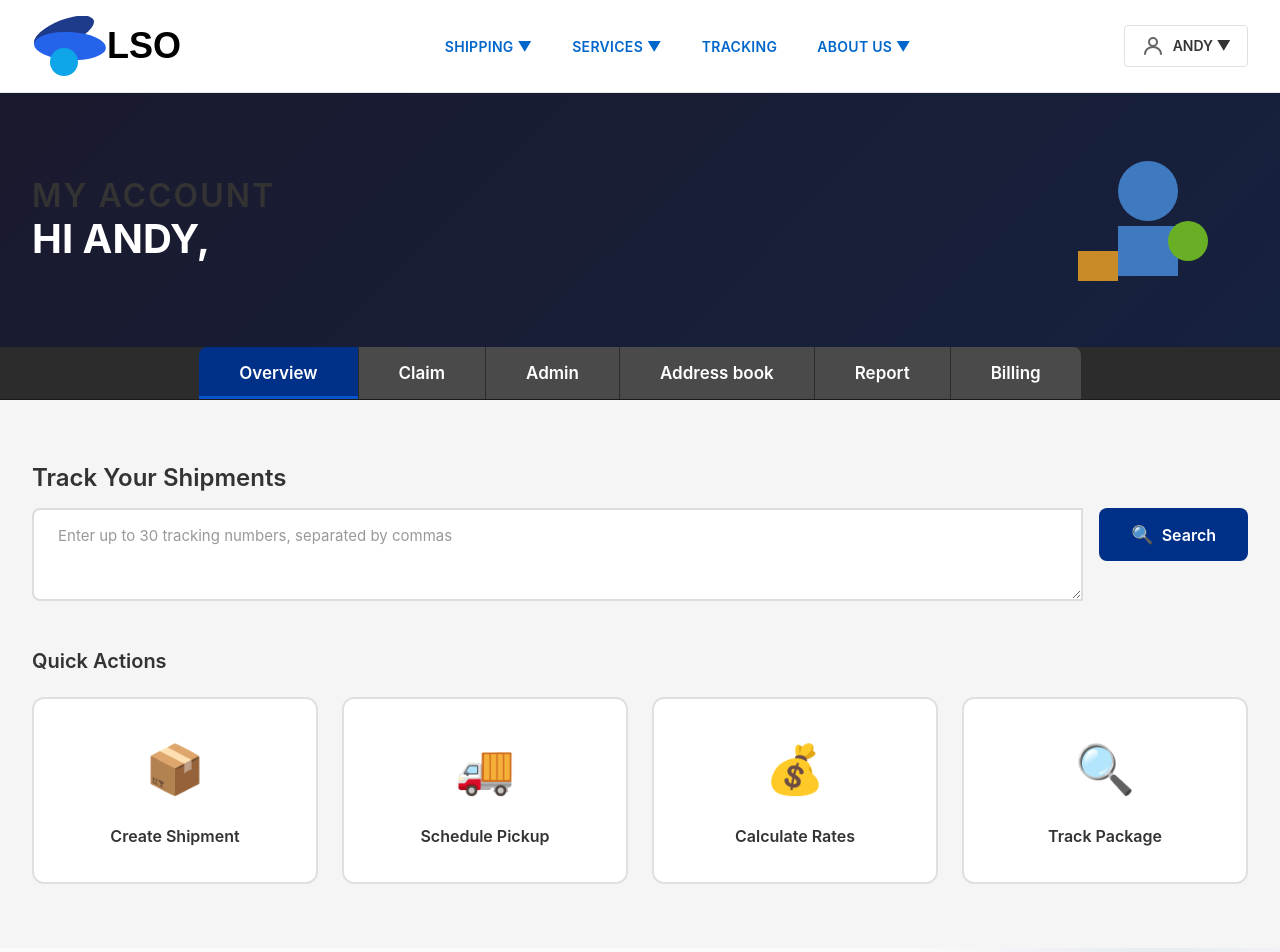
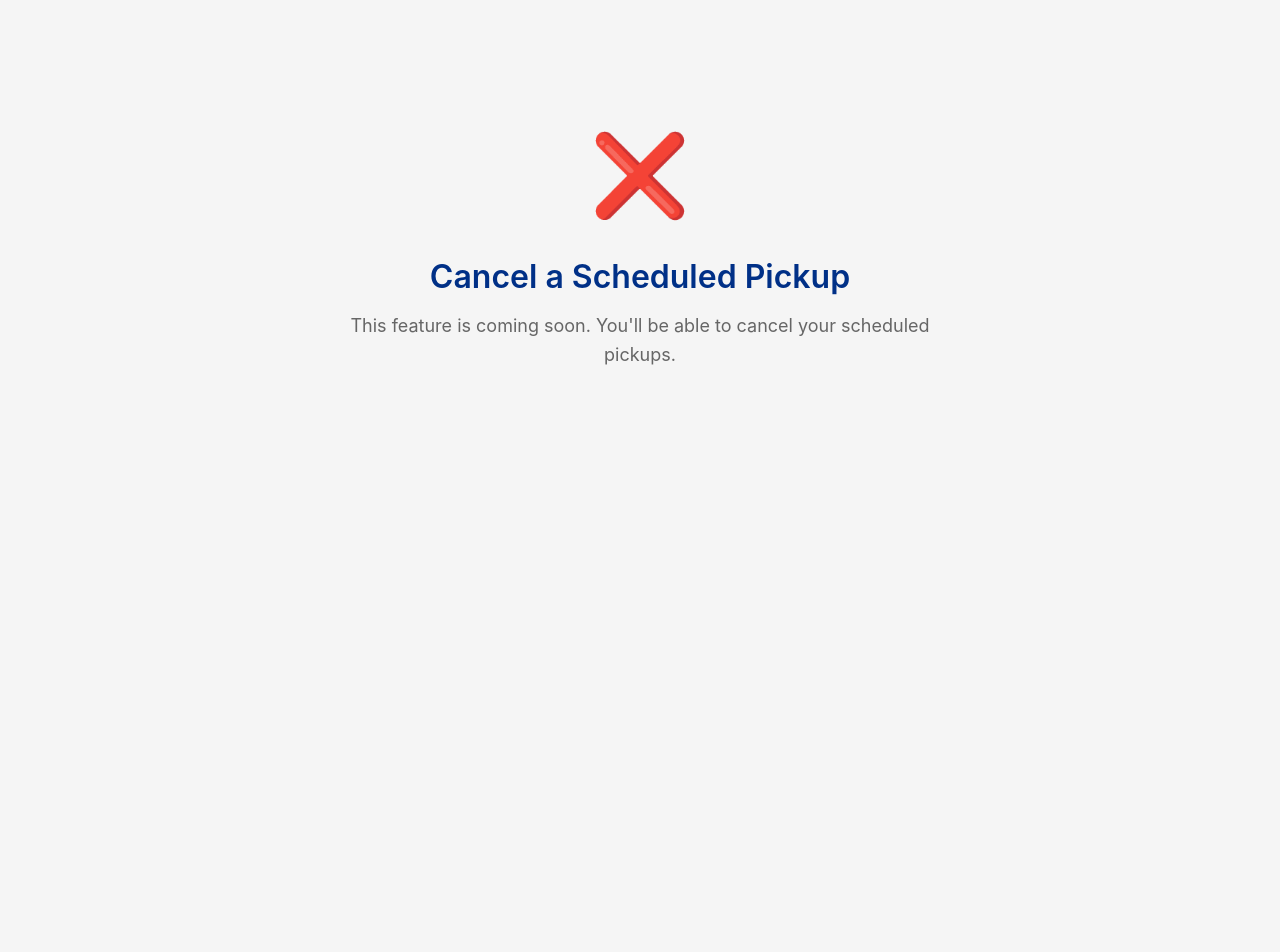
Before and after one commit to WYJade/LSO-WebSite-Project, a React (Create React App) app in the folder lso-account-dashboard/: page /cancel-pickup in a window 1280 px wide. Before the commit this address led to /. Shown: the top 952 px of the page. After the commit the page ends 800 px from the top, so only its background shows below. Built offline with nearby package versions, Linux system fonts and the light colour scheme; grey boxes are pictures that could not be loaded.

Commit message:
Update Quick Actions cards and add Schedule/Cancel Pickup pages

```diff
--- a/lso-account-dashboard/src/App.tsx
+++ b/lso-account-dashboard/src/App.tsx
@@ -4,6 +4,8 @@ import Dashboard from './pages/Dashboard';
 import TrackPackage from './pages/TrackPackage';
 import ShipWithAccount from './pages/ShipWithAccount';
 import CalculateRates from './pages/CalculateRates';
+import SchedulePickup from './pages/SchedulePickup';
+import CancelPickup from './pages/CancelPickup';
 import { User, UserRole } from './types/models';
 import './styles/theme.css';
 import './styles/global.css';
@@ -29,6 +31,8 @@ function App() {
           <Route path="/tracking" element={<TrackPackage />} />
           <Route path="/ship-with-account" element={<ShipWithAccount />} />
           <Route path="/calculate-rates" element={<CalculateRates />} />
+          <Route path="/schedule-pickup" element={<SchedulePickup />} />
+          <Route path="/cancel-pickup" element={<CancelPickup />} />
           <Route path="/reports" element={<div>Reports Page</div>} />
           <Route path="/delivery-proof" element={<div>Delivery Proof Page</div>} />
           <Route path="/shipping" element={<div>Shipping Page</div>} />
--- /dev/null
+++ b/lso-account-dashboard/src/pages/CancelPickup.css
@@ -0,0 +1,29 @@
+.cancel-pickup-page {
+  min-height: 60vh;
+  display: flex;
+  align-items: center;
+  justify-content: center;
+  padding: 40px 20px;
+}
+
+.cancel-pickup-content {
+  text-align: center;
+  max-width: 600px;
+}
+
+.cancel-pickup-icon {
+  font-size: 80px;
+  margin-bottom: 20px;
+}
+
+.cancel-pickup-content h1 {
+  font-size: 32px;
+  color: #003087;
+  margin-bottom: 16px;
+}
+
+.cancel-pickup-content p {
+  font-size: 18px;
+  color: #666;
+  line-height: 1.6;
+}
--- /dev/null
+++ b/lso-account-dashboard/src/pages/CancelPickup.tsx
@@ -0,0 +1,16 @@
+import React from 'react';
+import './CancelPickup.css';
+
+const CancelPickup: React.FC = () => {
+  return (
+    <div className="cancel-pickup-page">
+      <div className="cancel-pickup-content">
+        <div className="cancel-pickup-icon">❌</div>
+        <h1>Cancel a Scheduled Pickup</h1>
+        <p>This feature is coming soon. You'll be able to cancel your scheduled pickups.</p>
+      </div>
+    </div>
+  );
+};
+
+export default CancelPickup;
--- a/lso-account-dashboard/src/pages/Overview.tsx
+++ b/lso-account-dashboard/src/pages/Overview.tsx
@@ -57,32 +57,28 @@ const Overview: React.FC<OverviewProps> = ({ onNavigate }) => {
 
   const actionCards = [
     {
-      id: 'create-shipment',
-      title: 'Create Shipment',
+      id: 'create-airbill',
+      title: 'Create airbill',
       icon: '📦',
       path: '/ship-with-account',
     },
     {
       id: 'schedule-pickup',
-      title: 'Schedule Pickup',
+      title: 'Schedule pickup',
       icon: '🚚',
       path: '/schedule-pickup',
     },
     {
-      id: 'calculate-rates',
-      title: 'Calculate Rates',
-      icon: '💰',
-      path: '/calculate-rates',
+      id: 'cancel-pickup',
+      title: 'Cancel a scheduled pickup',
+      icon: '❌',
+      path: '/cancel-pickup',
     },
     {
-      id: 'track-package',
-      title: 'Track Package',
-      icon: '🔍',
-      action: () => {
-        window.scrollTo({ top: 0, behavior: 'smooth' });
-        const input = document.querySelector('.tracking-search-input') as HTMLTextAreaElement;
-        if (input) input.focus();
-      },
+      id: 'proof-of-delivery',
+      title: 'Proof of Delivery',
+      icon: '📋',
+      path: '/tracking?tab=proof',
     },
   ];
 
@@ -159,7 +155,7 @@ const Overview: React.FC<OverviewProps> = ({ onNavigate }) => {
             <div
               key={card.id}
               className="action-card"
-              onClick={() => card.action ? card.action() : handleNavigate(card.path!)}
+              onClick={() => handleNavigate(card.path)}
             >
               <div className="action-card-icon">{card.icon}</div>
               <div className="action-card-title">{card.title}</div>
--- /dev/null
+++ b/lso-account-dashboard/src/pages/SchedulePickup.css
@@ -0,0 +1,29 @@
+.schedule-pickup-page {
+  min-height: 60vh;
+  display: flex;
+  align-items: center;
+  justify-content: center;
+  padding: 40px 20px;
+}
+
+.schedule-pickup-content {
+  text-align: center;
+  max-width: 600px;
+}
+
+.schedule-pickup-icon {
+  font-size: 80px;
+  margin-bottom: 20px;
+}
+
+.schedule-pickup-content h1 {
+  font-size: 32px;
+  color: #003087;
+  margin-bottom: 16px;
+}
+
+.schedule-pickup-content p {
+  font-size: 18px;
+  color: #666;
+  line-height: 1.6;
+}
--- /dev/null
+++ b/lso-account-dashboard/src/pages/SchedulePickup.tsx
@@ -0,0 +1,16 @@
+import React from 'react';
+import './SchedulePickup.css';
+
+const SchedulePickup: React.FC = () => {
+  return (
+    <div className="schedule-pickup-page">
+      <div className="schedule-pickup-content">
+        <div className="schedule-pickup-icon">🚚</div>
+        <h1>Schedule Pickup</h1>
+        <p>This feature is coming soon. You'll be able to schedule pickups for your shipments.</p>
+      </div>
+    </div>
+  );
+};
+
+export default SchedulePickup;
```
